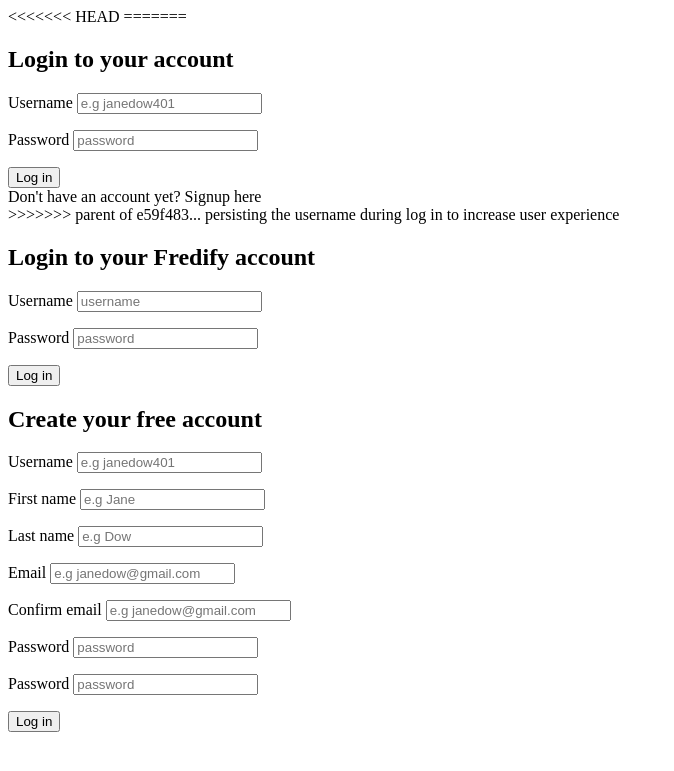
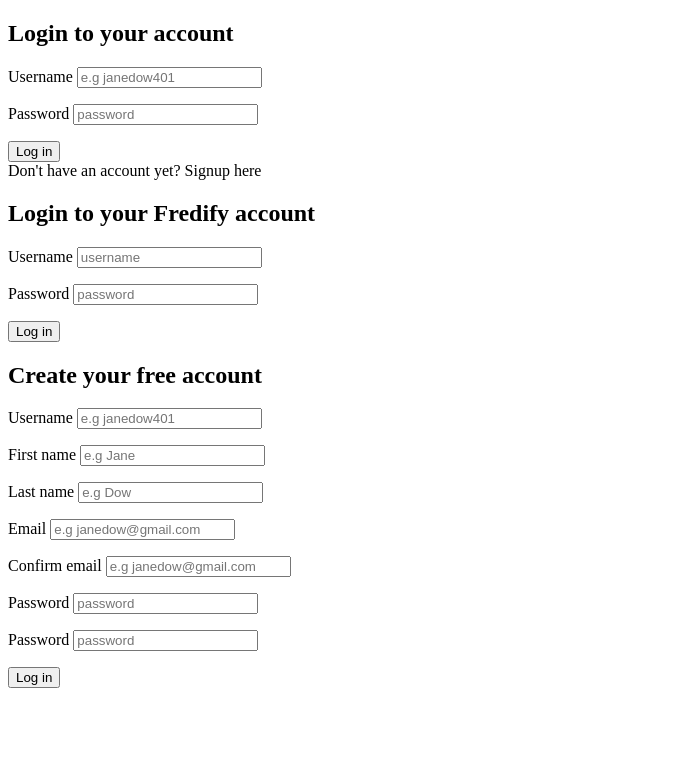
Before and after one commit to fredpen/Fredify-spotify-clone, a PHP site: page /register.php in a window 1280 px wide. Shown: the top 771 px of the page, without its empty margins (0-674 px from the left). Run offline with PHP 8.4, Linux system fonts and the light colour scheme.

Commit message:
resolving issues with branches

```diff
--- a/register.php
+++ b/register.php
@@ -23,8 +23,7 @@ function getInputValue ($name) {
   </head>
 
   <body>
-<<<<<<< HEAD
-=======
+
       <?php
         if (isset($_POST['registerButton'])) {
           echo '<script>
@@ -60,7 +59,7 @@ function getInputValue ($name) {
               <span id="hideSignIn">Don't have an account yet? Signup here</span>
             </div>
           </form>
->>>>>>> parent of e59f483... persisting the username during log in to increase user experience
+
 
     <form id="inputContainer" action="register.php" method="POST">
       <h2>Login to your Fredify account</h2>
```
